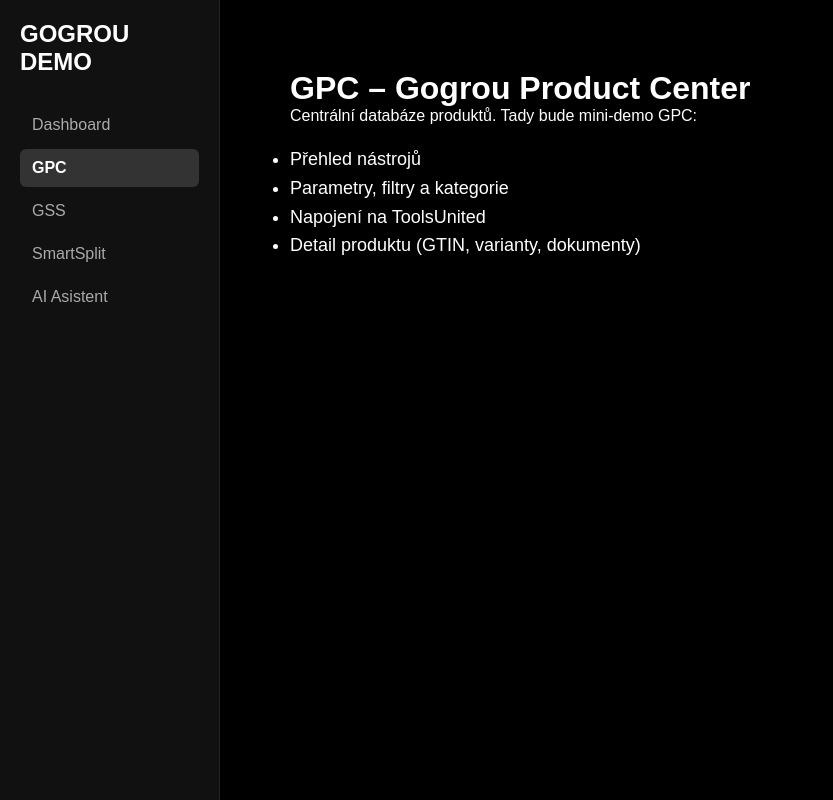
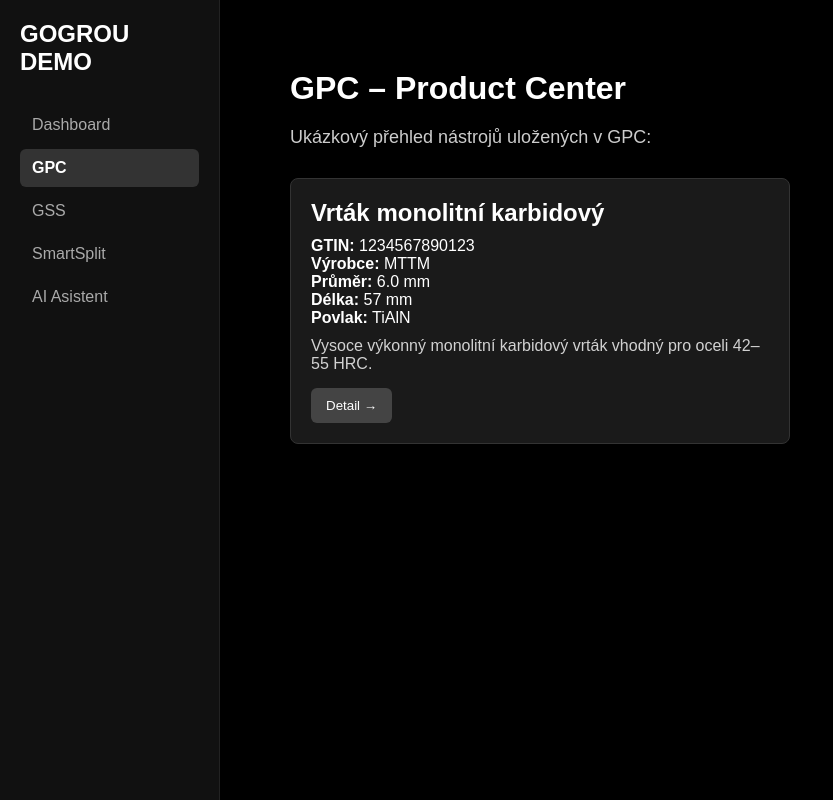
Before and after one commit to gogrou-app/gogrou-demo, a Next.js app: page /gpc in a window 1280 px wide. Shown: the whole page, without its empty margins (0-833 px from the left). Built offline with nearby package versions, Linux system fonts and the light colour scheme.

Commit message:
Update page.js

```diff
--- a/app/gpc/page.js
+++ b/app/gpc/page.js
@@ -1,15 +1,55 @@
+import { tools } from "./data";
+
 export default function Page() {
   return (
     <div style={{ padding: "40px" }}>
-      <h1>GPC – Gogrou Product Center</h1>
-      <p>Centrální databáze produktů. Tady bude mini-demo GPC:</p>
+      <h1 style={{ fontSize: "32px", marginBottom: "20px" }}>GPC – Product Center</h1>
 
-      <ul style={{ marginTop: "20px", fontSize: "18px", lineHeight: "1.6" }}>
-        <li>Přehled nástrojů</li>
-        <li>Parametry, filtry a kategorie</li>
-        <li>Napojení na ToolsUnited</li>
-        <li>Detail produktu (GTIN, varianty, dokumenty)</li>
-      </ul>
+      <p style={{ fontSize: "18px", opacity: 0.8 }}>
+        Ukázkový přehled nástrojů uložených v GPC:
+      </p>
+
+      <div style={{ marginTop: "30px" }}>
+        {tools.map((tool) => (
+          <div
+            key={tool.id}
+            style={{
+              background: "#1a1a1a",
+              padding: "20px",
+              borderRadius: "8px",
+              marginBottom: "20px",
+              border: "1px solid #333",
+              width: "500px",
+            }}
+          >
+            <h2 style={{ marginBottom: "10px" }}>{tool.name}</h2>
+
+            <p><strong>GTIN:</strong> {tool.gtin}</p>
+            <p><strong>Výrobce:</strong> {tool.manufacturer}</p>
+            <p><strong>Průměr:</strong> {tool.diameter}</p>
+            <p><strong>Délka:</strong> {tool.length}</p>
+            <p><strong>Povlak:</strong> {tool.coating}</p>
+
+            <p style={{ marginTop: "10px", opacity: 0.8 }}>
+              {tool.description}
+            </p>
+
+            <button
+              style={{
+                marginTop: "15px",
+                padding: "10px 15px",
+                background: "#444",
+                color: "white",
+                border: "none",
+                borderRadius: "6px",
+                cursor: "pointer",
+              }}
+            >
+              Detail →
+            </button>
+          </div>
+        ))}
+      </div>
     </div>
   );
 }
```
